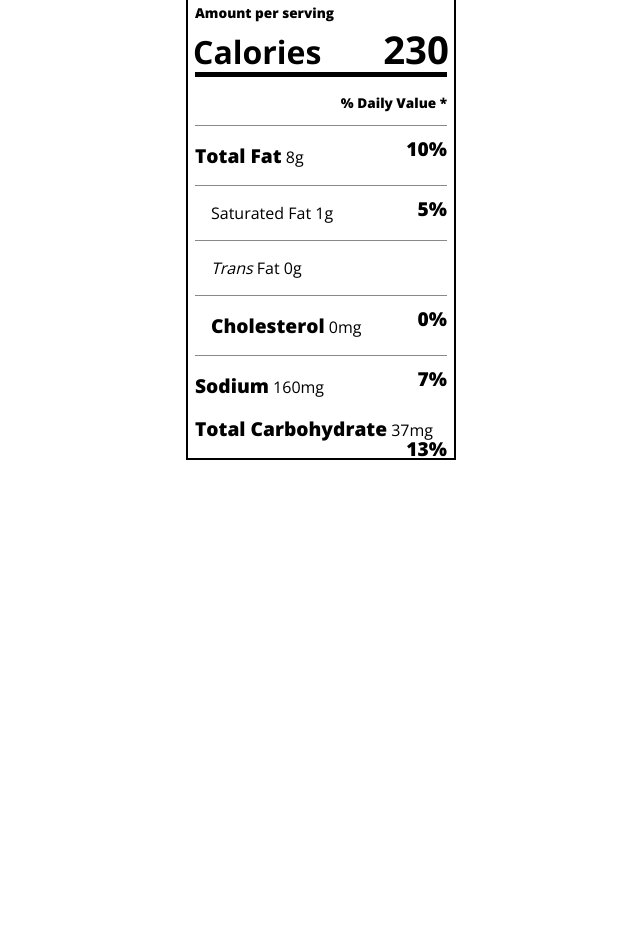
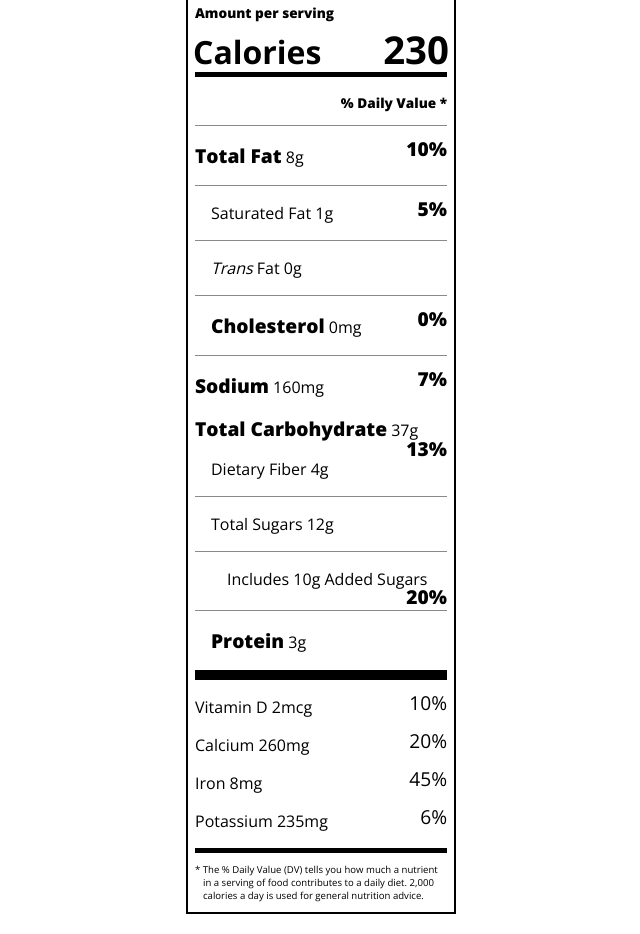
Before and after one commit to Tatyks/typography_nutrition_label, a plain HTML site: page index.html in a window 1280 px wide. Shown: the part 173-1107 px from the top of the page, without its empty margins (319-959 px from the left). Before the commit the page ends 800 px from the top, so only its background shows below. Drawn offline with nearby package versions, Linux system fonts and the light colour scheme.

Commit message:
The Nutrition label is completed

```diff
--- a/index.html
+++ b/index.html
@@ -34,8 +34,22 @@
     <span class="bold right">0%</span>
     <div class="divider"></div>
     <p><span class="bold">Sodium</span> 160mg<span class="bold right">7%</span></p>
-    <p><span class="bold">Total Carbohydrate</span> 37mg <span class="right bold">13%</span></p>
+    <p><span class="bold">Total Carbohydrate</span> 37g <span class="right bold">13%</span></p>
+    <p class="indent no-divider">Dietary Fiber 4g</p>
+    <div class="divider"></div>
+    <p class="indent no-divider">Total Sugars 12g</p>
 
+        <div class="divider"></div>
+        <p class="dbl-indent no-divider">Includes 10g Added Sugars <span class="right bold">20%</span>
+          <div class="divider"></div>
+          <p class="indent no-divider"><span class="bold">Protein</span> 3g</p>
+        <div class="divider lg"></div>
+        <p>Vitamin D 2mcg<span class="right">10%</span></p>
+        <p>Calcium 260mg<span class="right">20%</span></p>
+        <p>Iron 8mg <span class="right">45%</span></p>
+        <p class="no-divider">Potassium 235mg <span class="right">6%</span></p>
+        <div class="divider md"></div>
+        <p class="note">* The % Daily Value (DV) tells you how much a nutrient in a serving of food contributes to a daily diet. 2,000 calories a day is used for general nutrition advice.</p>
 
 </div>
 </div>
--- a/styles.css
+++ b/styles.css
@@ -55,3 +55,12 @@ header h1 {
 .daily-value p:not(.no-divider) {
     border-bottom:1px solid #888989;
 }
+.dbl-indent {
+    margin-left: 2em;
+}
+.note {
+    font-size: 0.6rem;
+    margin: 5 0;
+    padding: 0 8px;
+    text-indent: -8px;
+}
```
